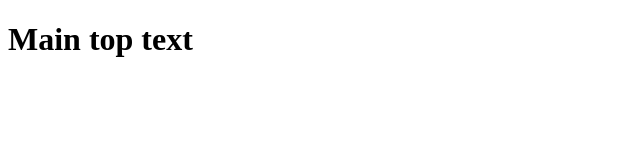
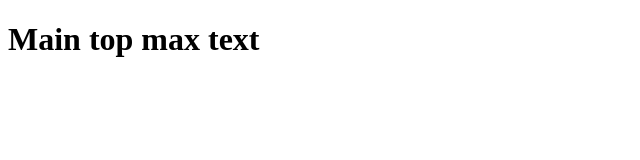
Before and after one commit to kostya13579/git_course, a plain HTML site: page index.html in a window 1280 px wide. Shown: the whole page, without its empty margins (0-640 px from the left). Drawn offline with Linux system fonts and the light colour scheme.

Commit message:
add some text

```diff
--- a/index.html
+++ b/index.html
@@ -11,7 +11,7 @@
 </head>
 
 <body>
-    <h1>Main top text</h1>
+    <h1>Main top max text</h1>
     <script>
         hello();
     </script>
```
